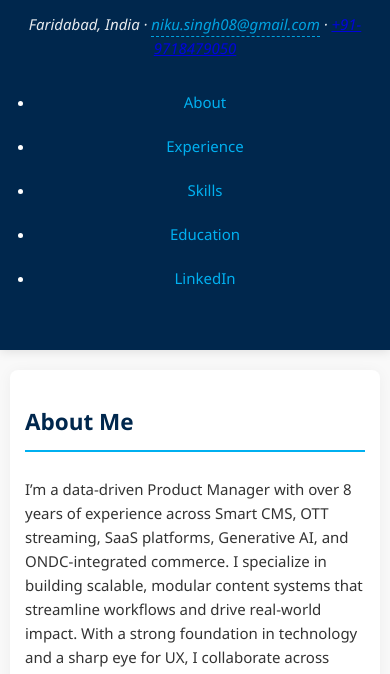
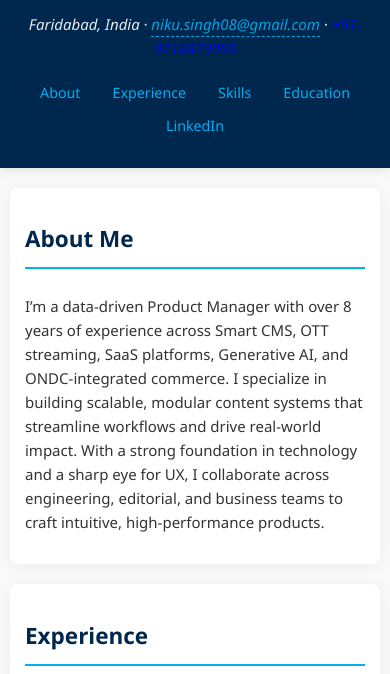
Before and after one commit to Niku1901/resume_online, a plain HTML site: page index.html in a window 390 px wide. Shown: the part 144-818 px from the top of the page. Drawn offline with Linux system fonts and the light colour scheme.

Commit message:
Add files via upload

```diff
--- a/style.css
+++ b/style.css
@@ -43,13 +43,27 @@ nav {
   margin-top: 20px;
 }
 
+.nav-links {
+  list-style: none;
+  padding: 0;
+  margin: 0;
+  display: flex;
+  justify-content: center;
+  flex-wrap: wrap;
+  gap: 10px;
+}
+
+.nav-links li {
+  display: inline-block;
+}
+
 nav a {
   color: var(--accent-color);
   text-decoration: none;
-  margin: 0 12px;
-  padding: 5px 10px;
+  padding: 5px 15px;
   border-radius: 4px;
   transition: all 0.3s ease;
+  white-space: nowrap;
 }
 
 nav a:hover {
@@ -236,8 +250,12 @@ a[href^="mailto:"]:hover {
     margin-bottom: 30px;
   }
 
+  .nav-links {
+    gap: 8px;
+  }
+
   nav a {
-    display: inline-block;
-    margin: 5px;
+    padding: 4px 12px;
+    font-size: 0.95em;
   }
 }
```
